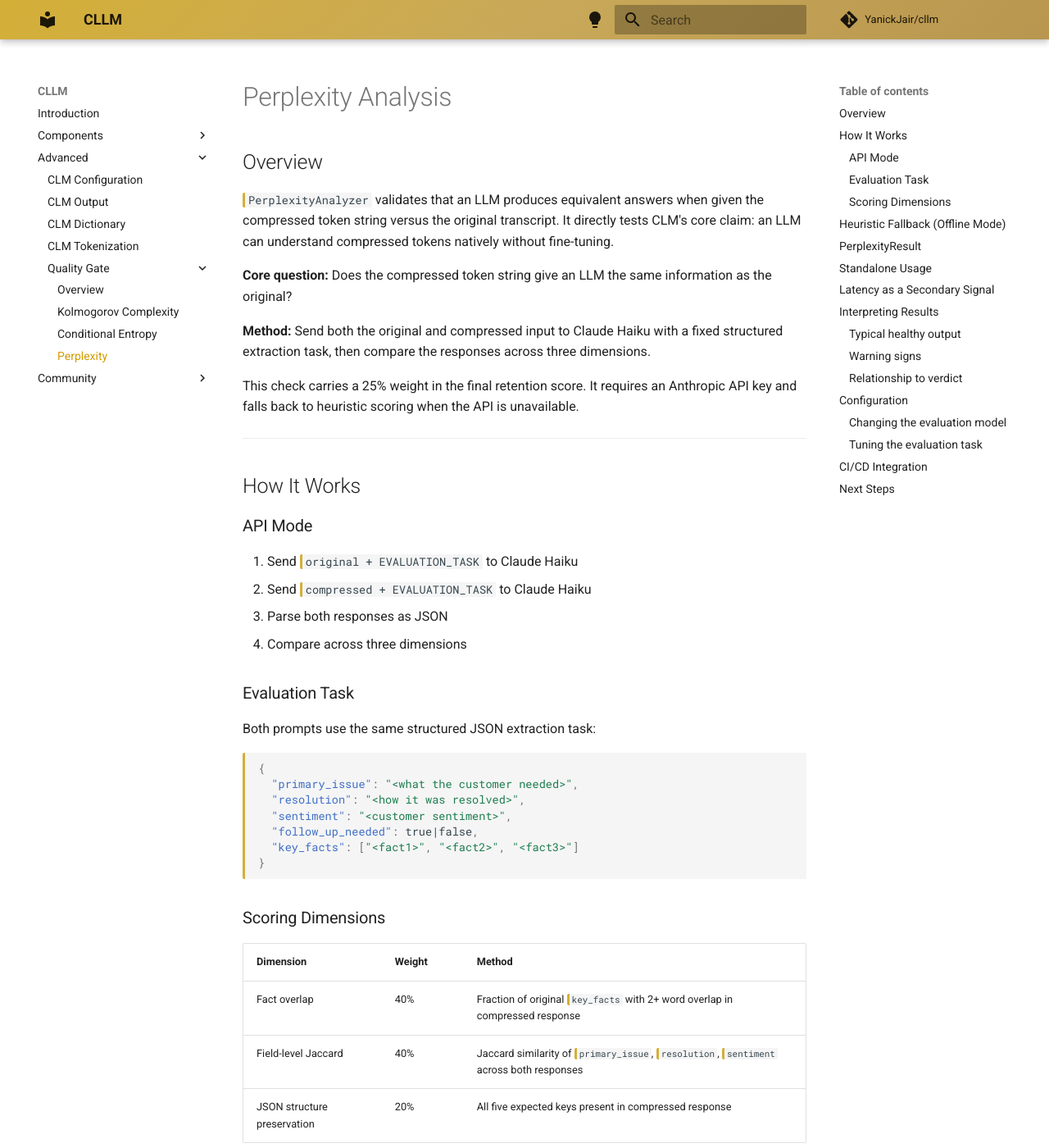
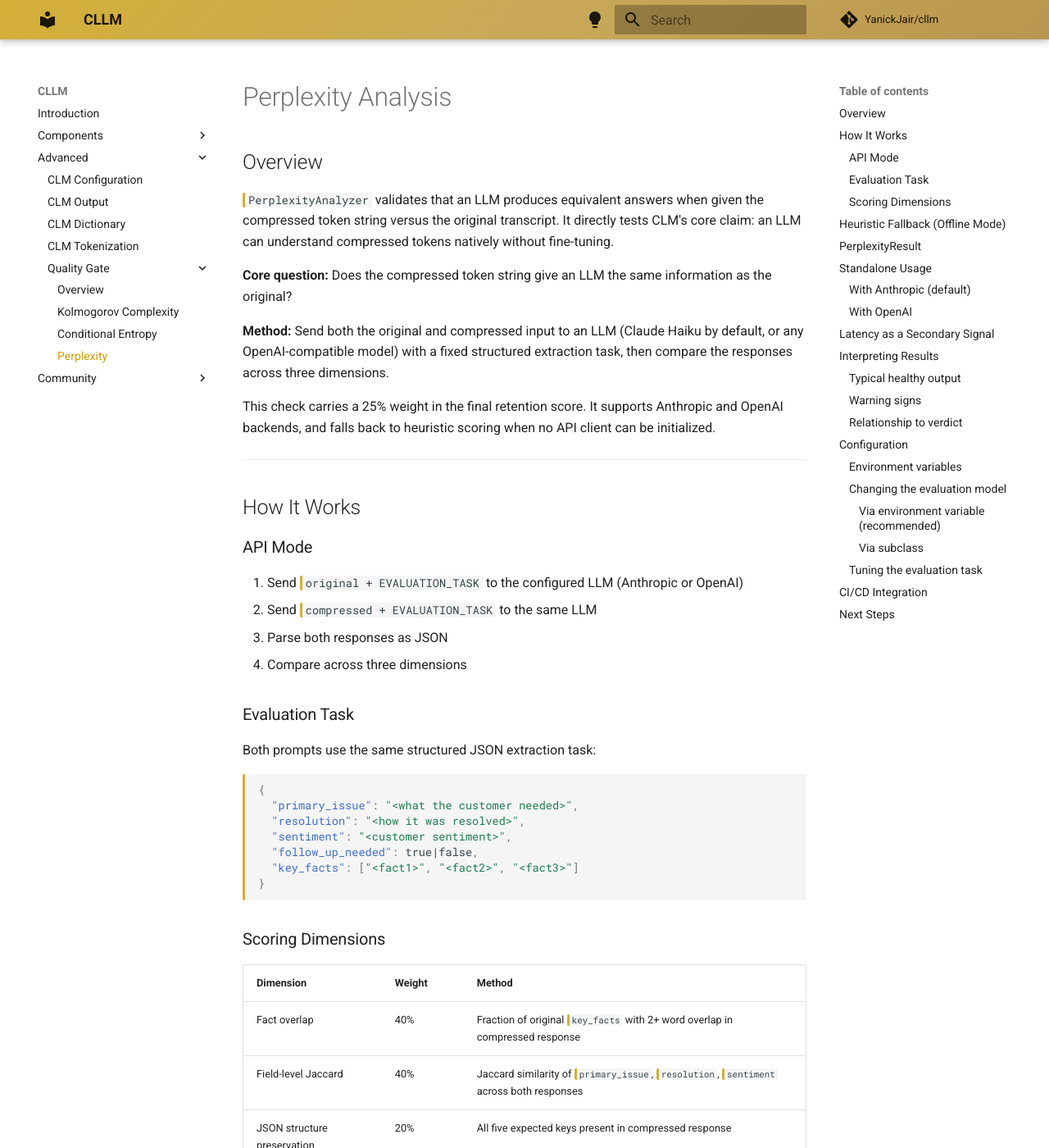
Before and after one commit to YanickJair/cllm, an MkDocs documentation site: the page built from docs/advanced/quality_gate/perplexity.md, in a window 1280 px wide and 1400 px high. Shown: the whole window at 82% size. Built offline with MkDocs 1.6.1 and Material for MkDocs 9.7.7, drawn with Linux system fonts in a browser that asks for light colours; comment, search, counter and statistics services are not loaded; some of the changed text lies outside the part shown.

Commit message:
added OpenAI to quality gate

````diff
--- a/docs/advanced/quality_gate/perplexity.md
+++ b/docs/advanced/quality_gate/perplexity.md
@@ -6,9 +6,9 @@
 
 **Core question:** Does the compressed token string give an LLM the same information as the original?
 
-**Method:** Send both the original and compressed input to Claude Haiku with a fixed structured extraction task, then compare the responses across three dimensions.
+**Method:** Send both the original and compressed input to an LLM (Claude Haiku by default, or any OpenAI-compatible model) with a fixed structured extraction task, then compare the responses across three dimensions.
 
-This check carries a 25% weight in the final retention score. It requires an Anthropic API key and falls back to heuristic scoring when the API is unavailable.
+This check carries a 25% weight in the final retention score. It supports Anthropic and OpenAI backends, and falls back to heuristic scoring when no API client can be initialized.
 
 ---
 
@@ -16,8 +16,8 @@
 
 ### API Mode
 
-1. Send `original + EVALUATION_TASK` to Claude Haiku
-2. Send `compressed + EVALUATION_TASK` to Claude Haiku
+1. Send `original + EVALUATION_TASK` to the configured LLM (Anthropic or OpenAI)
+2. Send `compressed + EVALUATION_TASK` to the same LLM
 3. Parse both responses as JSON
 4. Compare across three dimensions
 
@@ -55,7 +55,7 @@
 
 ## Heuristic Fallback (Offline Mode)
 
-When no API key is available, the analyzer falls back to token overlap scoring:
+When the LLM client cannot be initialized (missing or invalid API key, missing package), the analyzer falls back to token overlap scoring:
 
 ```
 orig_tokens = set of uppercase tokens (3+ chars) in original
@@ -78,12 +78,12 @@
 )
 ```
 
-Or use `PerplexityAnalyzer` directly without an API key:
+Or use `PerplexityAnalyzer` directly without a valid API key — the constructor will catch the failure and switch to heuristic mode automatically:
 
 ```python
 from clm_core import PerplexityAnalyzer
 
-analyzer = PerplexityAnalyzer()  # no api_key → heuristic mode
+analyzer = PerplexityAnalyzer()  # ANTHROPIC_API_KEY not set → heuristic mode
 result = analyzer.analyze(original, compressed)
 ```
 
@@ -110,10 +110,14 @@
 
 ## Standalone Usage
 
+### With Anthropic (default)
+
+Set `ANTHROPIC_API_KEY` in your environment, then:
+
 ```python
 from clm_core import PerplexityAnalyzer
 
-analyzer = PerplexityAnalyzer(api_key="sk-ant-...")
+analyzer = PerplexityAnalyzer()  # llm_client="anthropic" by default
 
 result = analyzer.analyze(
     original=transcript_text,
@@ -128,6 +132,21 @@
 print(f"Facts preserved:      {result.key_facts_preserved}")
 print(f"Facts lost:           {result.facts_lost}")
 print(f"Passed:               {result.passed}")
+```
+
+### With OpenAI
+
+Set `OPENAI_CLIENT_KEY` in your environment, then:
+
+```python
+from clm_core import PerplexityAnalyzer
+
+analyzer = PerplexityAnalyzer(llm_client="openai")
+
+result = analyzer.analyze(
+    original=transcript_text,
+    compressed=clm_token_string,
+)
 ```
 
 ---
@@ -171,15 +190,36 @@
 
 ## Configuration
 
+### Environment variables
+
+| Variable | Default | Description |
+|----------|---------|-------------|
+| `ANTHROPIC_API_KEY` | — | Anthropic API key (required when `llm_client="anthropic"`) |
+| `OPENAI_CLIENT_KEY` | — | OpenAI API key (required when `llm_client="openai"`) |
+| `ANTHROPIC_MODEL` | `claude-haiku-4-5-20251001` | Anthropic model used for evaluation |
+| `OPENAI_MODEL` | `gpt-5-nano-2025-08-07` | OpenAI model used for evaluation |
+| `LLM_CLIENT_BASE_URL` | `None` | Custom base URL for either client (useful for proxies or OpenAI-compatible endpoints) |
+
 ### Changing the evaluation model
 
-The default model is `claude-haiku-4-5-20251001` — fast and cheap, suitable for batch quality testing. To use a different model, subclass `PerplexityAnalyzer` and override `MODEL`:
+#### Via environment variable (recommended)
+
+```bash
+# Use a stronger Anthropic model
+export ANTHROPIC_MODEL="claude-sonnet-4-6"
+
+# Use a different OpenAI model
+export OPENAI_MODEL="gpt-4o-mini"
+```
+
+#### Via subclass
 
 ```python
 from clm_core import PerplexityAnalyzer
 
 class StrictPerplexityAnalyzer(PerplexityAnalyzer):
-    MODEL = "claude-sonnet-4-6"
+    ANTHROPIC_MODEL = "claude-sonnet-4-6"
+    OPENAI_MODEL = "gpt-4o"
     COMPREHENSION_THRESHOLD = 0.90
 ```
 
--- a/pyproject.toml
+++ b/pyproject.toml
@@ -47,7 +47,6 @@
     "pytest-mock>=3.15.1",
     "pip>=26.0.1",
     "langdetect>=1.0.9",
-    "anthropic>=0.84.0",
 ]
 
 [tool.hatch.version]
--- a/requirements.txt
+++ b/requirements.txt
@@ -6,4 +6,3 @@
 twine>=6.2.0
 uvicorn>=0.38.0
 wheel>=0.45.1
-anthropic==0.84.0
````
Also changed, not shown: other parts of docs/advanced/quality_gate/perplexity.md (+2 -2 lines), 2 other files.
